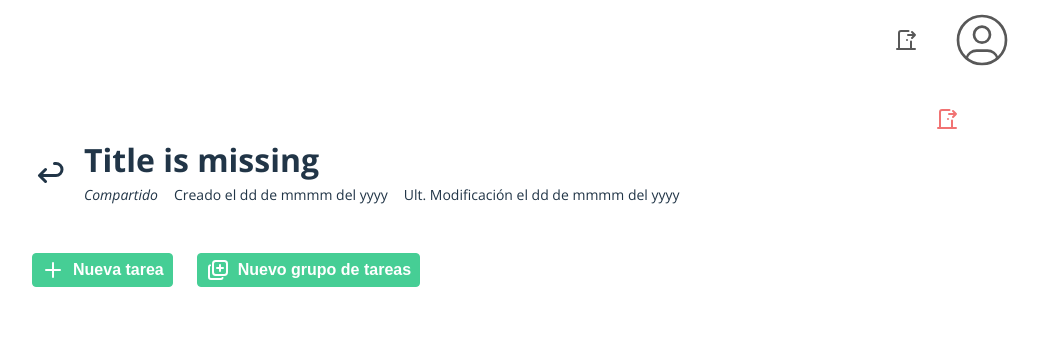
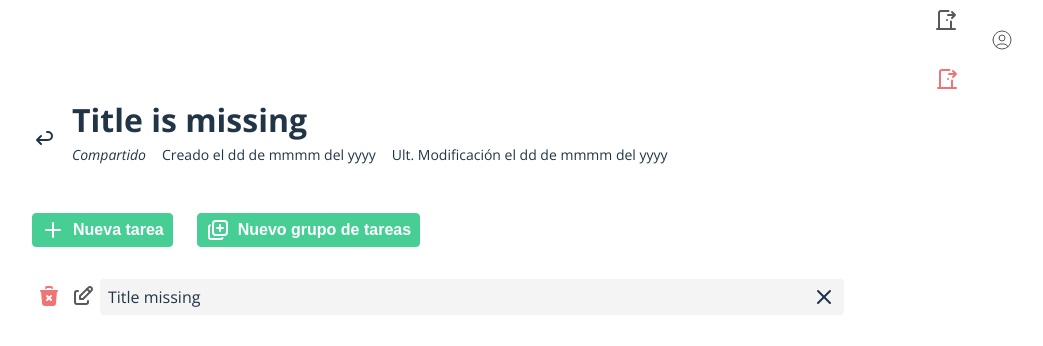
Before and after one commit to stariluz/uach-se-checklists-webapp, a React (Vite) app: page /0 in a window 1280 px wide. Shown: the top 346 px of the page, without its empty margins (202-1245 px from the left). Built offline with nearby package versions, Linux system fonts and the light colour scheme.

Commit message:
Advance #22 Structure of Task and Checkbox

```diff
--- /dev/null
+++ b/src/components/Checkbox/Checkbox.module.css
@@ -0,0 +1,22 @@
+.checkbox-container {
+    display: flex;
+    align-items: center;
+    justify-content: center;
+    cursor: pointer;
+}
+
+.checkbox-label {
+    display: flex;
+    align-items: center;
+    justify-content: center;
+    cursor: pointer;
+}
+
+.checkbox-input {
+    display: none;
+    /* Ocultar el input real */
+}
+
+.checkbox-icon {
+    vertical-align: bottom;
+}
--- /dev/null
+++ b/src/components/Checkbox/Checkbox.tsx
@@ -0,0 +1,38 @@
+import { useState } from 'react';
+import styles from './Checkbox.module.css'
+import IconCheck from '../Icons/IconCheck';
+import IconX from '../Icons/IconX';
+
+interface Props {
+    label?: string;
+    onChange?: (checked: boolean) => void;
+    checked?: boolean;
+}
+
+const Checkbox = (props: Props) => {
+    const [isChecked, setIsChecked] = useState<boolean>(props.checked ?? false);
+
+    const handleCheckboxChange = () => {
+        const newCheckedState = !isChecked;
+        setIsChecked(newCheckedState);
+        if (props.onChange) props.onChange(newCheckedState);
+    };
+
+    return (
+        <div className={`${styles['checkbox-container']}`}>
+            <label className={`${styles['checkbox-label']}`}>
+                <input
+                    type="checkbox"
+                    checked={isChecked}
+                    onChange={handleCheckboxChange}
+                    className={`${styles['checkbox-input']}`}
+                />
+
+                <div className={`${styles['checkbox-icon']}`}>
+                    {isChecked ? <IconCheck /> : <IconX />}
+                </div>
+            </label>
+        </div>
+    );
+}
+export default Checkbox;
--- /dev/null
+++ b/src/components/Checklists/Tasks/TaskItem/TaskItem.module.css
@@ -0,0 +1,14 @@
+.task{
+    display: flex;
+    justify-content: flex-start;
+    align-items: flex-start;
+}
+.task-content{
+    display: flex;
+    justify-content: space-between;
+    gap: 0.5rem;
+    width: 100%;
+    background-color: #F4F4F4;
+    padding: 0.375rem 0.5rem;
+    border-radius: 0.25rem;
+}
--- /dev/null
+++ b/src/components/Checklists/Tasks/TaskItem/TaskItem.tsx
@@ -0,0 +1,28 @@
+import Button from "src/components/Buttons/Button";
+import Checkbox from "src/components/Checkbox/Checkbox";
+import { IconEdit, IconTrashXFilled } from "src/components/Icons";
+import { TaskModel } from "src/models/Tasks";
+import styles from './TaskItem.module.css';
+
+interface Props {
+    task?: TaskModel;
+}
+
+const TaskItem = (props: Props) => {
+    return <article className={`${styles['task']}`}>
+        <Button
+            className="btn-danger btn-ghost"
+            icon={<IconTrashXFilled />}
+        />
+        <Button
+            className="btn-secondary btn-ghost"
+            icon={<IconEdit />}
+        />
+        <div className={`${styles['task-content']}`}>
+            {props.task?.title??'Title missing'}
+            <Checkbox/>
+        </div>
+    </article>
+}
+
+export default TaskItem;
--- a/src/components/Icons/Icons.css
+++ b/src/components/Icons/Icons.css
@@ -2,4 +2,5 @@
     width: 1.5rem;
     height: 1.5rem;
     margin: 0;
+    display: flex;
 }
--- a/src/views/ChecklistDetail/ChecklistDetail.module.css
+++ b/src/views/ChecklistDetail/ChecklistDetail.module.css
@@ -29,6 +29,9 @@
     display: none;
 }
 @media (max-width: 1080px) {
+    .container {
+        padding: 2.5rem 2.5rem;
+    }
     .checklist-actions-sm{
         display: unset;
     }
--- a/src/views/ChecklistDetail/ChecklistDetail.tsx
+++ b/src/views/ChecklistDetail/ChecklistDetail.tsx
@@ -5,12 +5,15 @@ import ChecklistInfo from 'src/components/Checklists/ChecklistInfo/ChecklistInfo
 import { IconArrowBack, IconPlus } from 'src/components/Icons';
 import ChecklistActions from 'src/components/Checklists/ChecklistActions/ChecklistActions';
 import { NavLink } from 'react-router-dom';
+import TaskItem from 'src/components/Checklists/Tasks/TaskItem/TaskItem';
 
 const ChecklistDetail = () => {
 
     return (
-        <>
         <div className={`container ${styles["container"]}`}>
+            <ChecklistActions
+                className={`floating ${styles["checklist-actions"]}`}
+            />
             <div className={styles["container-head"]}>
                 <NavLink className={styles["btn-back"]} to={'/'} >
                     <IconArrowBack className={styles["icon"]} />
@@ -36,11 +39,10 @@ const ChecklistDetail = () => {
                 </Button>
                 <div>{/* @todo Sort by */}</div>
             </div>
-                <ChecklistActions
-                    className={`floating ${styles["checklist-actions"]}`}
-                />
+            <div className={styles["taskslist"]}>
+                <TaskItem/>
             </div>
-        </>
+        </div>
     );
 }
 export default ChecklistDetail;
```
Lines whose indentation alone changed are shown as unchanged.
